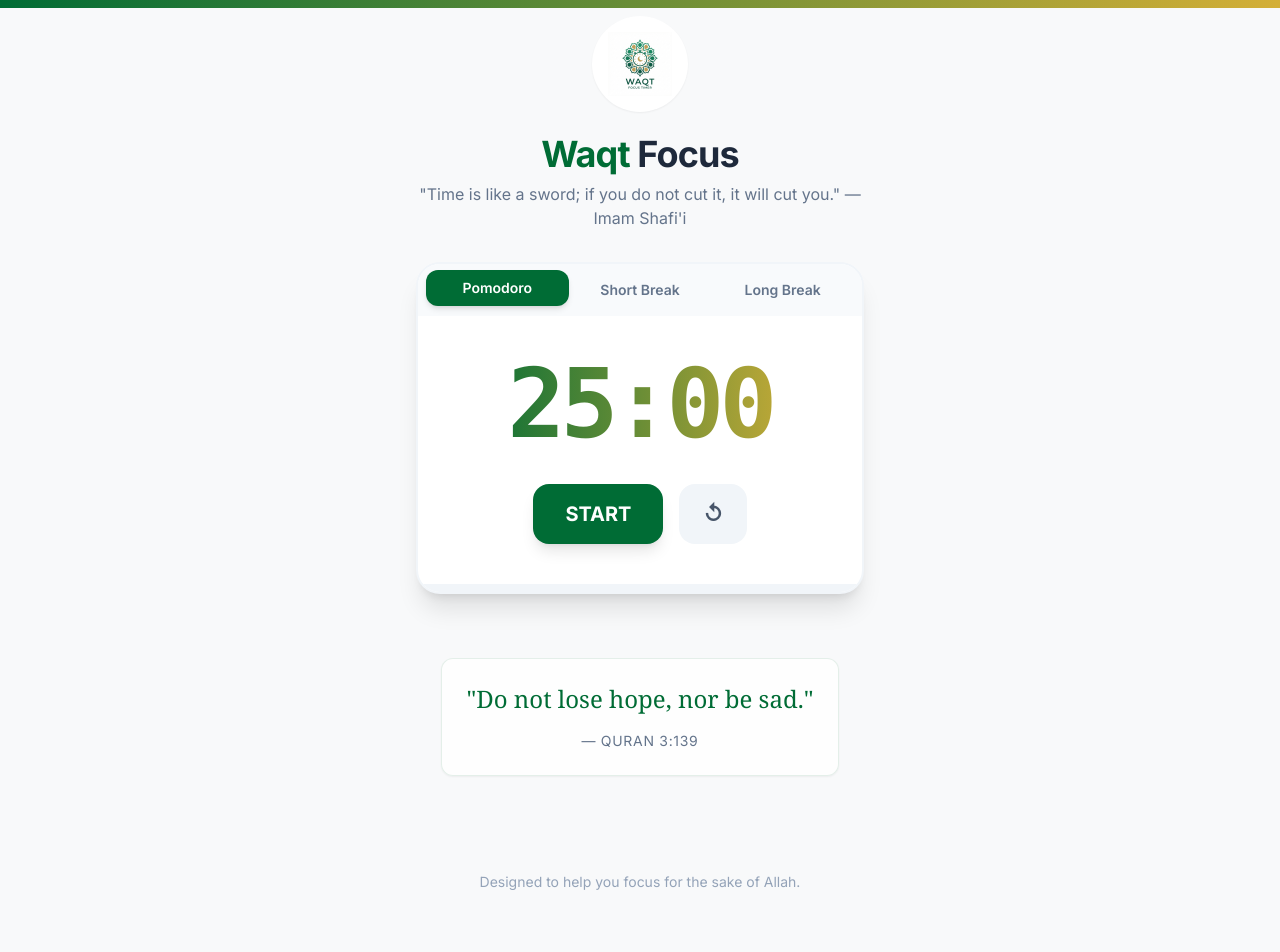
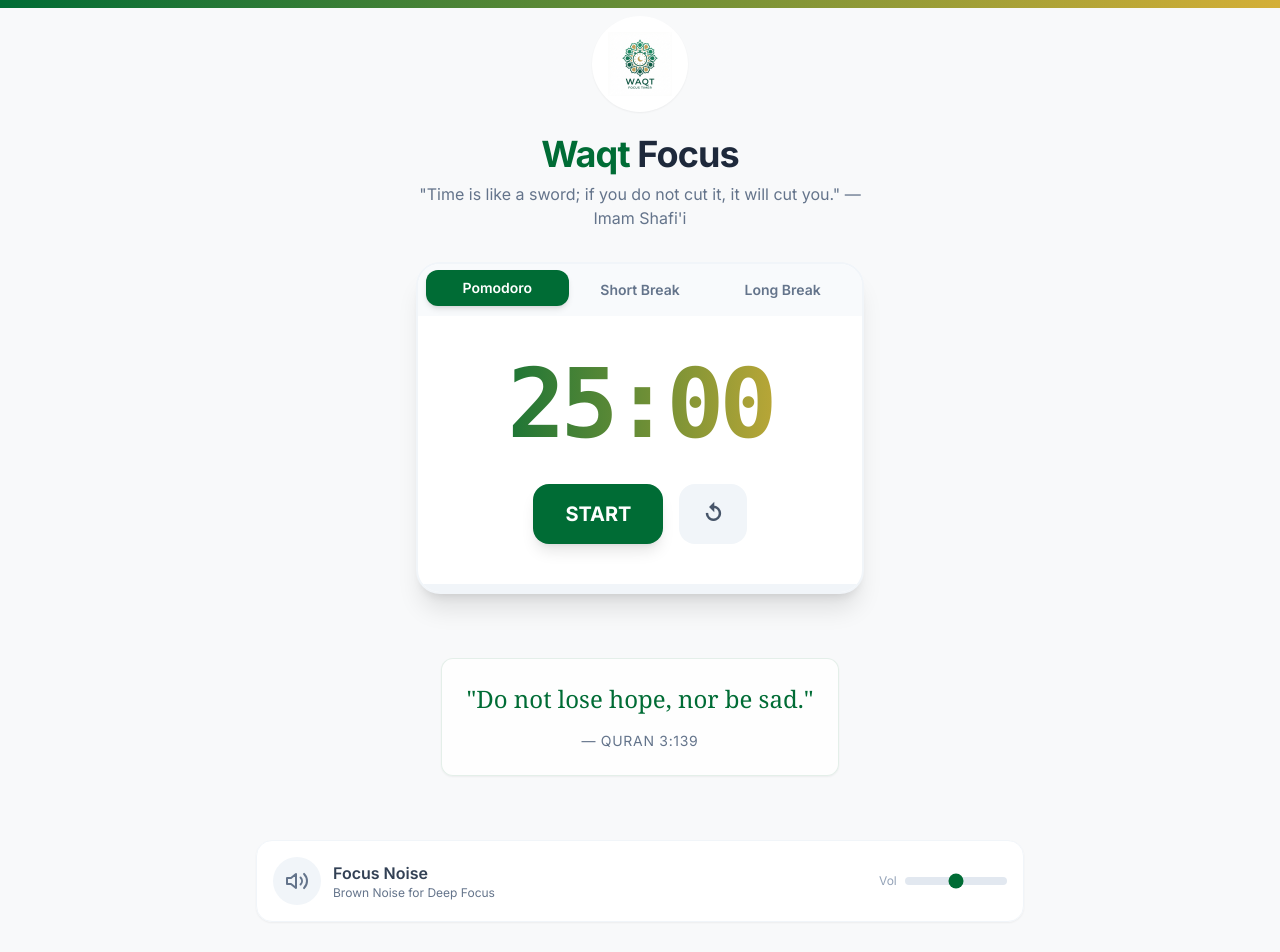
Before and after one commit to NabilPervez/podomopower, a React (Vite) app: page / in a window 1280 px wide. Shown: the top 952 px of the page. Before the commit the page ends 908 px from the top, so only its background shows below. Built offline with nearby package versions, Linux system fonts and the light colour scheme; a web font is replaced by a local one.

Commit message:
Add Brown Noise sound effect feature

```diff
--- a/src/App.jsx
+++ b/src/App.jsx
@@ -1,6 +1,7 @@
 import { useState } from 'react'
 import Timer from './components/Timer'
 import QuoteDisplay from './components/QuoteDisplay'
+import SoundControl from './components/SoundControl'
 
 function App() {
   return (
@@ -24,6 +25,7 @@ function App() {
       <main className="w-full max-w-3xl z-10 flex flex-col gap-8">
         <Timer />
         <QuoteDisplay />
+        <SoundControl />
 
         {/* Task List Placeholder or Features */}
         <div className="text-center text-sm text-slate-400 mt-8">
--- /dev/null
+++ b/src/components/SoundControl.jsx
@@ -0,0 +1,117 @@
+import { useState, useEffect, useRef } from 'react';
+
+export default function SoundControl() {
+    const [isPlaying, setIsPlaying] = useState(false);
+    const [volume, setVolume] = useState(0.5);
+    const audioContextRef = useRef(null);
+    const gainNodeRef = useRef(null);
+    const noiseNodeRef = useRef(null);
+
+    useEffect(() => {
+        // Cleanup on unmount
+        return () => {
+            if (audioContextRef.current) {
+                audioContextRef.current.close();
+            }
+        };
+    }, []);
+
+    useEffect(() => {
+        if (isPlaying) {
+            if (!audioContextRef.current) {
+                const AudioContext = window.AudioContext || window.webkitAudioContext;
+                audioContextRef.current = new AudioContext();
+            }
+
+            const ctx = audioContextRef.current; // Re-use context if suspended?
+            if (ctx.state === 'suspended') {
+                ctx.resume();
+            }
+
+            // Create Brown Noise
+            const bufferSize = 4096;
+            const brownNoise = ctx.createScriptProcessor(bufferSize, 1, 1);
+
+            let lastOut = 0;
+            brownNoise.onaudioprocess = (e) => {
+                const output = e.outputBuffer.getChannelData(0);
+                for (let i = 0; i < bufferSize; i++) {
+                    const white = Math.random() * 2 - 1;
+                    output[i] = (lastOut + (0.02 * white)) / 1.02;
+                    lastOut = output[i];
+                    output[i] *= 3.5; // Compensate for gain
+                }
+            };
+
+            const gainNode = ctx.createGain();
+            gainNode.gain.value = volume;
+
+            brownNoise.connect(gainNode);
+            gainNode.connect(ctx.destination);
+
+            noiseNodeRef.current = brownNoise;
+            gainNodeRef.current = gainNode;
+
+        } else {
+            if (noiseNodeRef.current) {
+                noiseNodeRef.current.disconnect();
+                noiseNodeRef.current = null;
+            }
+            if (gainNodeRef.current) {
+                gainNodeRef.current.disconnect();
+                gainNodeRef.current = null;
+            }
+            if (audioContextRef.current) {
+                audioContextRef.current.suspend();
+            }
+        }
+    }, [isPlaying]);
+
+    useEffect(() => {
+        if (gainNodeRef.current) {
+            gainNodeRef.current.gain.value = volume;
+        }
+    }, [volume]);
+
+    const toggleSound = () => {
+        setIsPlaying(!isPlaying);
+    };
+
+    return (
+        <div className="bg-white/90 backdrop-blur rounded-2xl p-4 shadow-sm border border-slate-100 flex items-center justify-between gap-4">
+            <div className="flex items-center gap-3">
+                <button
+                    onClick={toggleSound}
+                    className={`p-3 rounded-full transition-colors ${isPlaying
+                            ? 'bg-islamic-green text-white'
+                            : 'bg-slate-100 text-slate-500 hover:bg-slate-200'
+                        }`}
+                    aria-label={isPlaying ? "Stop Brown Noise" : "Play Brown Noise"}
+                >
+                    {isPlaying ? (
+                        <svg xmlns="http://www.w3.org/2000/svg" width="24" height="24" viewBox="0 0 24 24" fill="none" stroke="currentColor" strokeWidth="2" strokeLinecap="round" strokeLinejoin="round"><rect x="6" y="4" width="4" height="16"></rect><rect x="14" y="4" width="4" height="16"></rect></svg>
+                    ) : (
+                        <svg xmlns="http://www.w3.org/2000/svg" width="24" height="24" viewBox="0 0 24 24" fill="none" stroke="currentColor" strokeWidth="2" strokeLinecap="round" strokeLinejoin="round"><polygon points="11 5 6 9 2 9 2 15 6 15 11 19 11 5"></polygon><path d="M19.07 4.93a10 10 0 0 1 0 14.14M15.54 8.46a5 5 0 0 1 0 7.07"></path></svg>
+                    )}
+                </button>
+                <div>
+                    <h3 className="font-semibold text-slate-700">Focus Noise</h3>
+                    <p className="text-xs text-slate-500">Brown Noise for Deep Focus</p>
+                </div>
+            </div>
+
+            <div className="flex items-center gap-2 w-32">
+                <span className="text-xs text-slate-400">Vol</span>
+                <input
+                    type="range"
+                    min="0"
+                    max="1"
+                    step="0.01"
+                    value={volume}
+                    onChange={(e) => setVolume(parseFloat(e.target.value))}
+                    className="w-full h-2 bg-slate-200 rounded-lg appearance-none cursor-pointer accent-islamic-green"
+                />
+            </div>
+        </div>
+    );
+}
```
